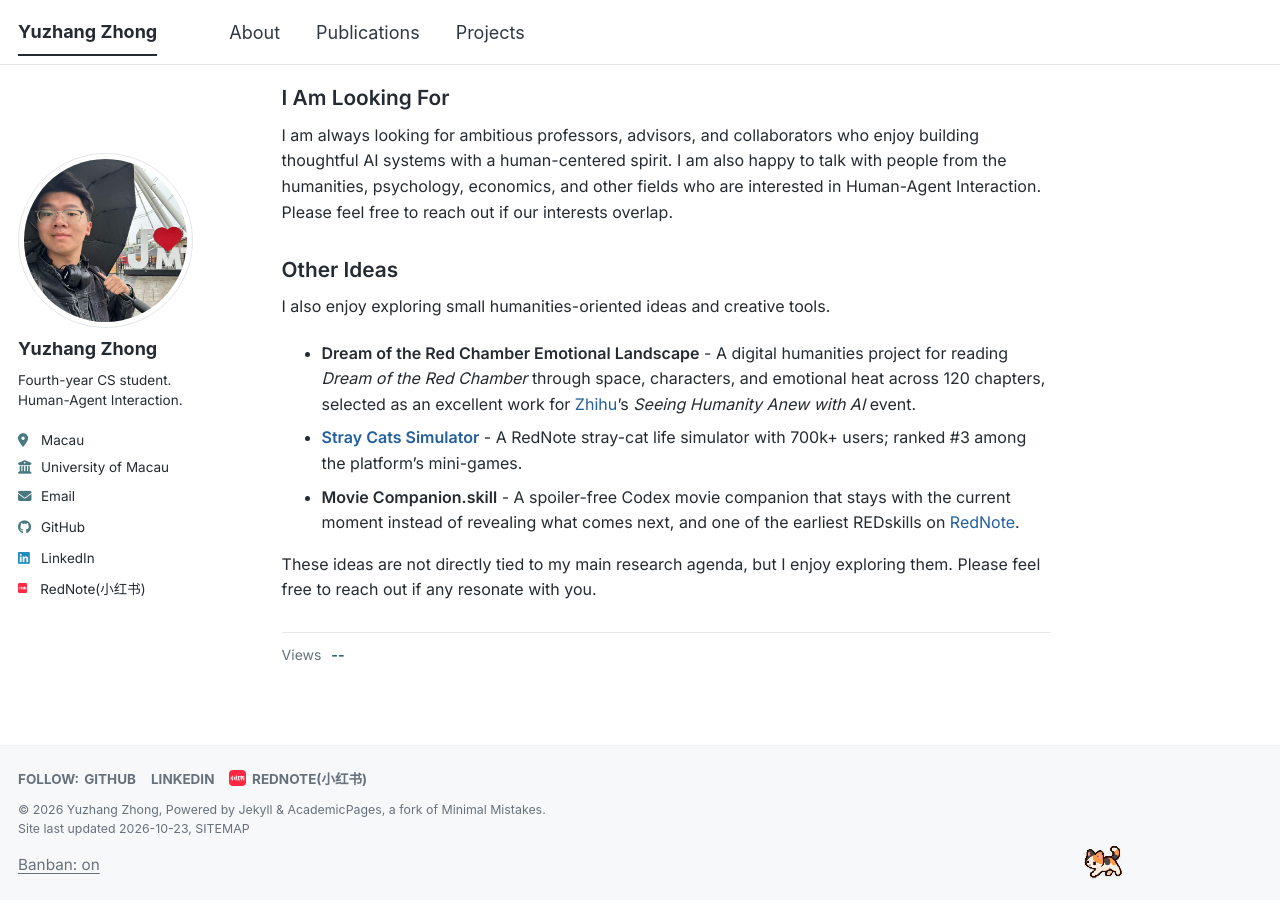
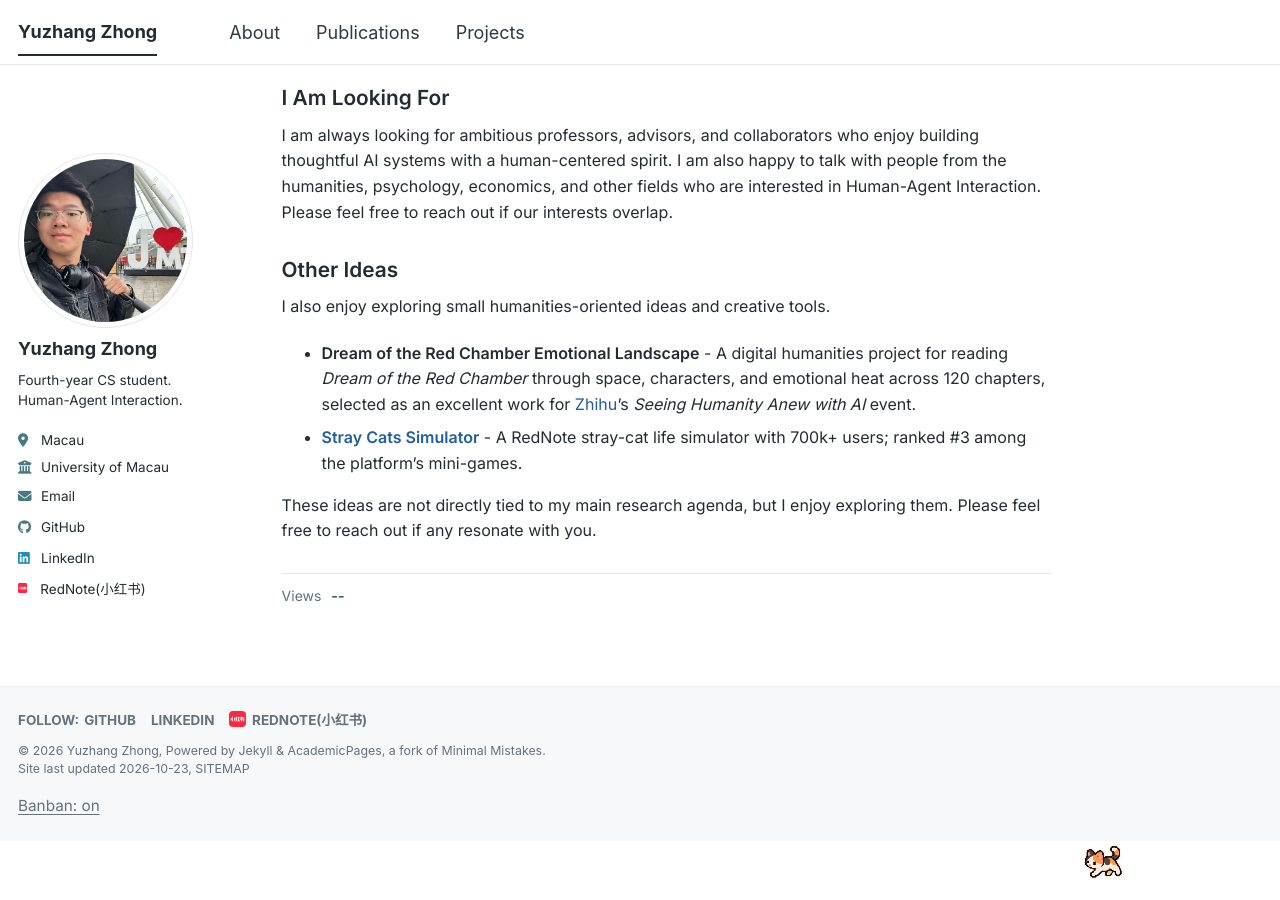
Before and after one commit to yuzhang-zhong/yuzhang-zhong.github.io, a Jekyll site: the page built from _pages/about.md, in a window 1280 px wide and 900 px high, scrolled down 1708 px. Built offline with Jekyll 4.4.1, drawn with Linux system fonts in a browser that asks for light colours; comment, search, counter and statistics services are not loaded; a style sheet for code colours, icons or effects is not loaded.

Commit message:
Remove Movie Companion.skill entry from homepage

```diff
--- a/_pages/about.md
+++ b/_pages/about.md
@@ -81,7 +81,6 @@ I also enjoy exploring small humanities-oriented ideas and creative tools.
 
 - <span class="project-name">Dream of the Red Chamber Emotional Landscape</span> - A digital humanities project for reading <em>Dream of the Red Chamber</em> through space, characters, and emotional heat across 120 chapters, selected as an excellent work for <a href="https://www.zhihu.com/">Zhihu</a>'s <em>Seeing Humanity Anew with AI</em> event.
 - <span class="project-name"><a href="https://xhslink.cn/o/8ZPbU0fkkqT">Stray Cats Simulator</a></span> - A RedNote stray-cat life simulator with 700k+ users; ranked #3 among the platform's mini-games.
-- <span class="project-name">Movie Companion.skill</span> - A spoiler-free Codex movie companion that stays with the current moment instead of revealing what comes next, and one of the earliest REDskills on <a href="https://www.xiaohongshu.com/">RedNote</a>.
 
 These ideas are not directly tied to my main research agenda, but I enjoy exploring them. Please feel free to reach out if any resonate with you.
 
```
